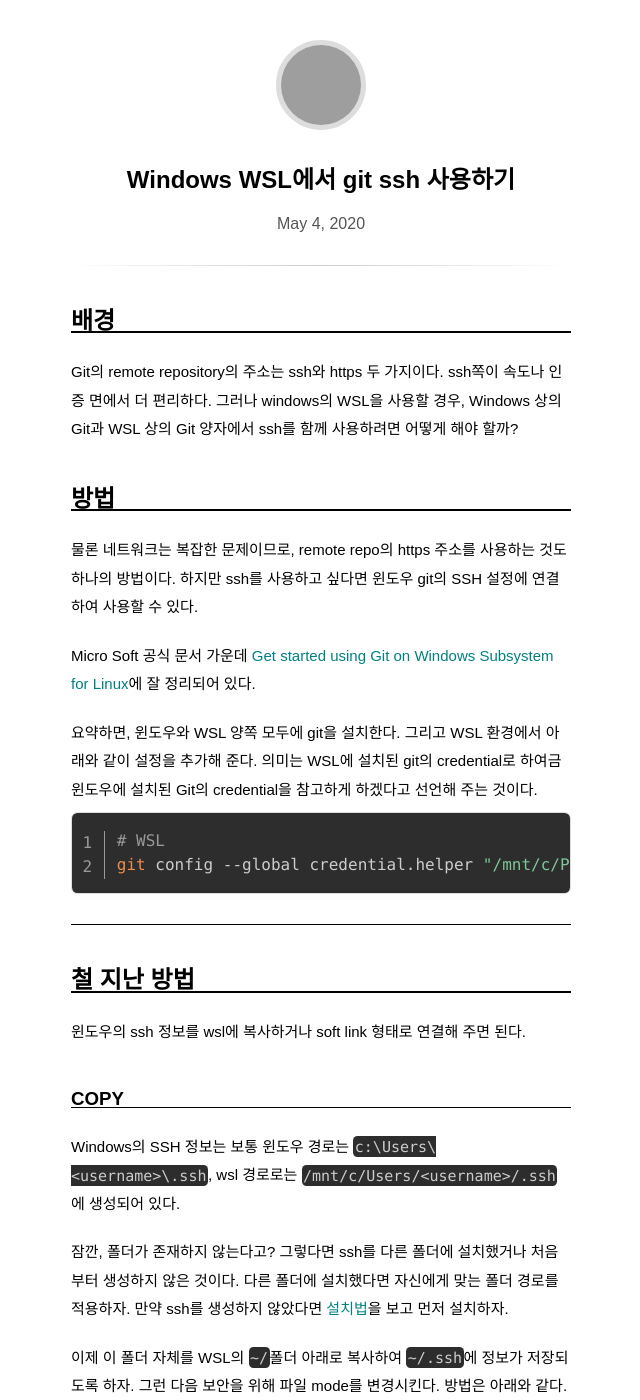
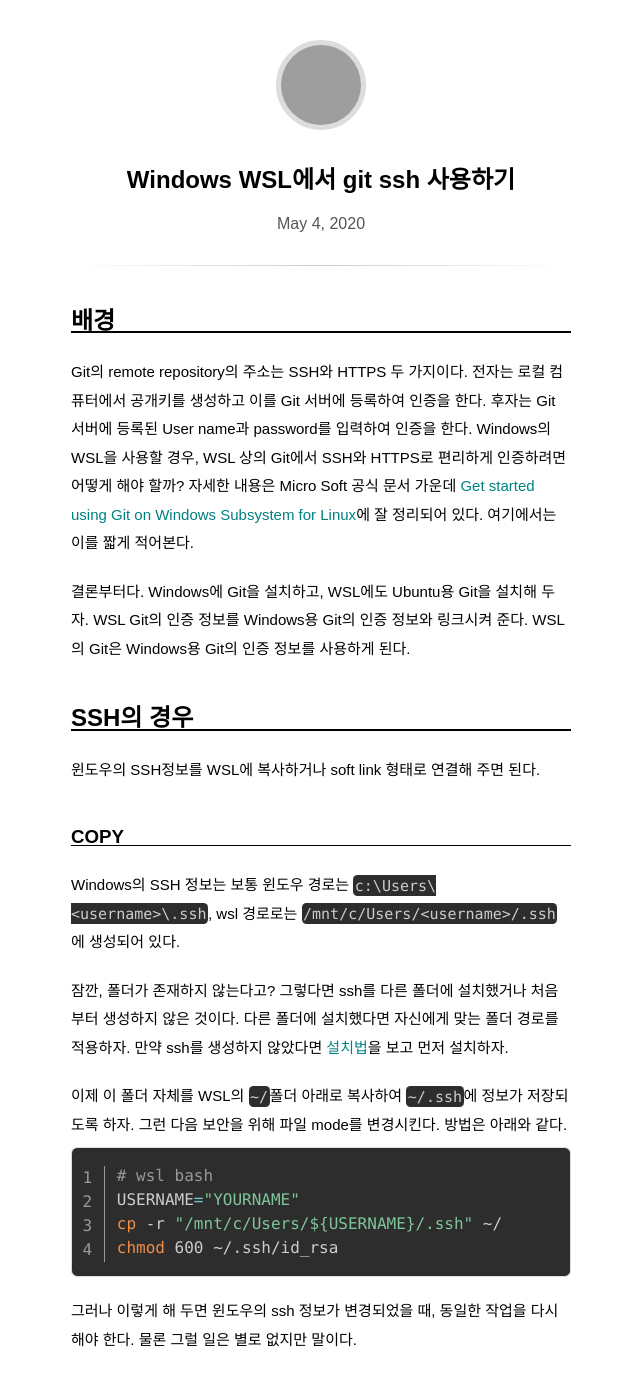
Before and after one commit to pinedance/blog, a Jekyll site: the page built from _posts/2020/01-06/2020-05-04-git-ssh-wsl.md, in a window 1280 px wide and 1400 px high. Shown: the whole window, without its empty margins (319-959 px from the left). Built offline with Jekyll 4.4.1, drawn with Linux system fonts in a browser that asks for light colours; some web fonts are replaced; comment, search, counter and statistics services are not loaded; some of the changed text lies outside the part shown; grey boxes are pictures that could not be loaded.

Commit message:
correct old post

````diff
--- a/_posts/2020/01-06/2020-05-04-git-ssh-wsl.md
+++ b/_posts/2020/01-06/2020-05-04-git-ssh-wsl.md
@@ -7,26 +7,13 @@
 
 ## 배경
 
-Git의 remote repository의 주소는 ssh와 https 두 가지이다. ssh쪽이 속도나 인증 면에서 더 편리하다. 그러나 windows의 WSL을 사용할 경우, Windows 상의 Git과 WSL 상의 Git 양자에서 ssh를 함께 사용하려면 어떻게 해야 할까?
+Git의 remote repository의 주소는 SSH와 HTTPS 두 가지이다. 전자는 로컬 컴퓨터에서 공개키를 생성하고 이를 Git 서버에 등록하여 인증을 한다. 후자는 Git 서버에 등록된 User name과 password를 입력하여 인증을 한다. Windows의 WSL을 사용할 경우, WSL 상의 Git에서 SSH와 HTTPS로 편리하게 인증하려면 어떻게 해야 할까? 자세한 내용은 Micro Soft 공식 문서 가운데 [Get started using Git on Windows Subsystem for Linux](https://docs.microsoft.com/en-us/windows/wsl/tutorials/wsl-git#git-credential-manager-setup)에 잘 정리되어 있다. 여기에서는 이를 짧게 적어본다.
 
-## 방법
+결론부터다. Windows에 Git을 설치하고, WSL에도 Ubuntu용 Git을 설치해 두자. WSL Git의 인증 정보를 Windows용 Git의 인증 정보와 링크시켜 준다. WSL의 Git은 Windows용 Git의 인증 정보를 사용하게 된다.
 
-물론 네트워크는 복잡한 문제이므로, remote repo의 https 주소를 사용하는 것도 하나의 방법이다. 하지만 ssh를 사용하고 싶다면 윈도우 git의 SSH 설정에 연결하여 사용할 수 있다.
+## SSH의 경우
 
-Micro Soft 공식 문서 가운데 [Get started using Git on Windows Subsystem for Linux](https://docs.microsoft.com/en-us/windows/wsl/tutorials/wsl-git#git-credential-manager-setup)에 잘 정리되어 있다.
-
-요약하면, 윈도우와 WSL 양쪽 모두에 git을 설치한다. 그리고 WSL 환경에서 아래와 같이 설정을 추가해 준다. 의미는 WSL에 설치된 git의 credential로 하여금 윈도우에 설치된 Git의 credential을 참고하게 하겠다고 선언해 주는 것이다.
-
-```bash
-# WSL
-git config --global credential.helper "/mnt/c/Program\ Files/Git/mingw64/libexec/git-core/git-credential-manager-core.exe"
-```
-
-***
-
-## 철 지난 방법
-
-윈도우의 ssh 정보를 wsl에 복사하거나 soft link 형태로 연결해 주면 된다.
+윈도우의 SSH정보를 WSL에 복사하거나 soft link 형태로 연결해 주면 된다.
 
 ### COPY
 
@@ -58,6 +45,14 @@
 
 단 WSL2를 사용하는 경우에는 서로 다른 file system을 사용하기 때문에 soft link가 생성되지 않을 수 있다. 이럴 때는 앞의 방법을 사용하자.
 
+## HTTPS의 경우
+
+WSL 환경에서 아래와 같이 설정을 추가해 준다. 의미는 WSL에 설치된 git의 credential로 하여금 윈도우에 설치된 Git의 credential을 참고하게 하겠다고 선언해 주는 것이다. 이렇게 해 두면 Windows이든 WSL이든 일단 한 번 로그인 된 정보는 이 곳에 저장되므로 다시 물어보지 않는다.
+
+```bash
+# WSL
+git config --global credential.helper "/mnt/c/Program\ Files/Git/mingw64/libexec/git-core/git-credential-manager-core.exe"
+```
 
 ## REF
 
````
Also changed, not shown: other parts of _posts/2020/01-06/2020-05-04-git-ssh-wsl.md (+1 -1 lines).
